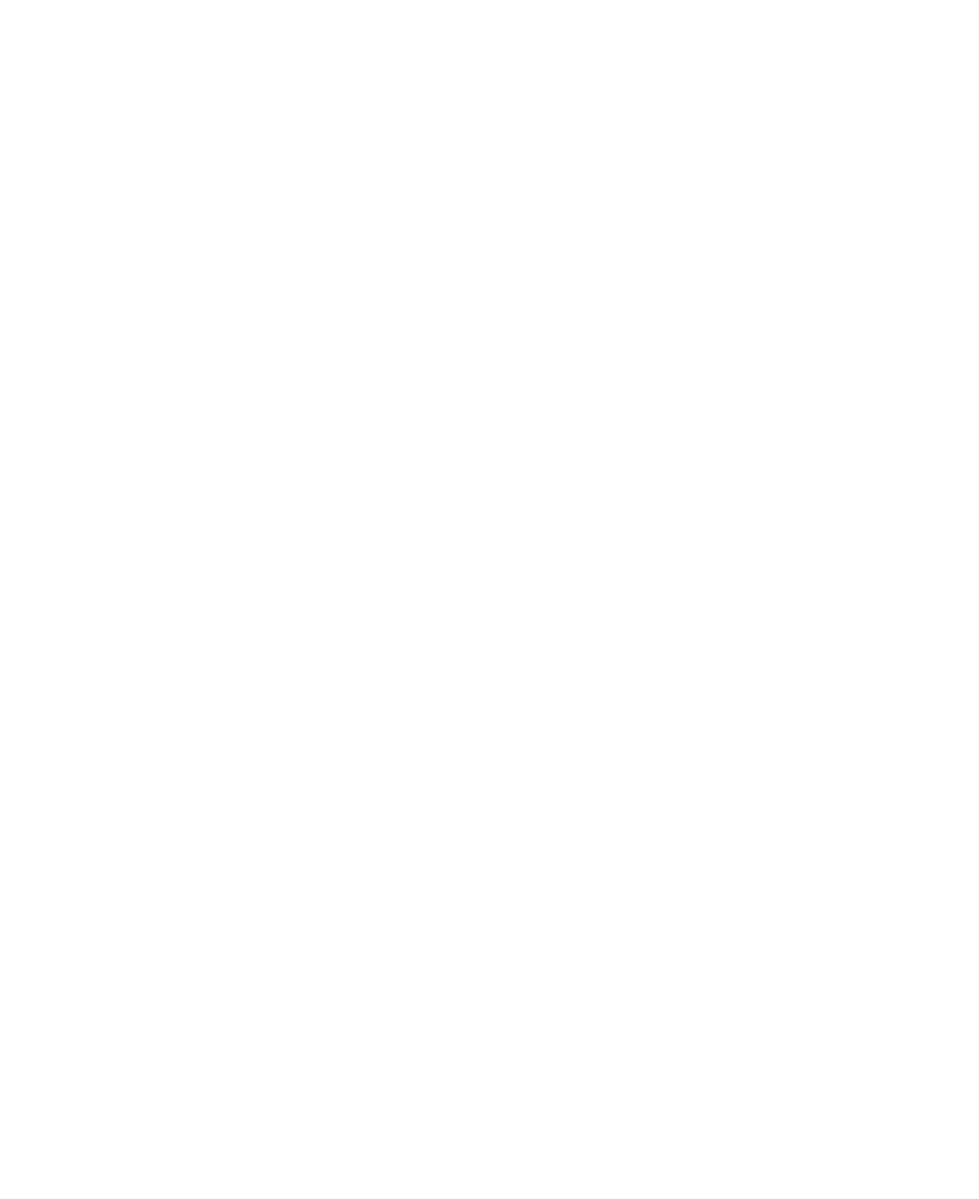
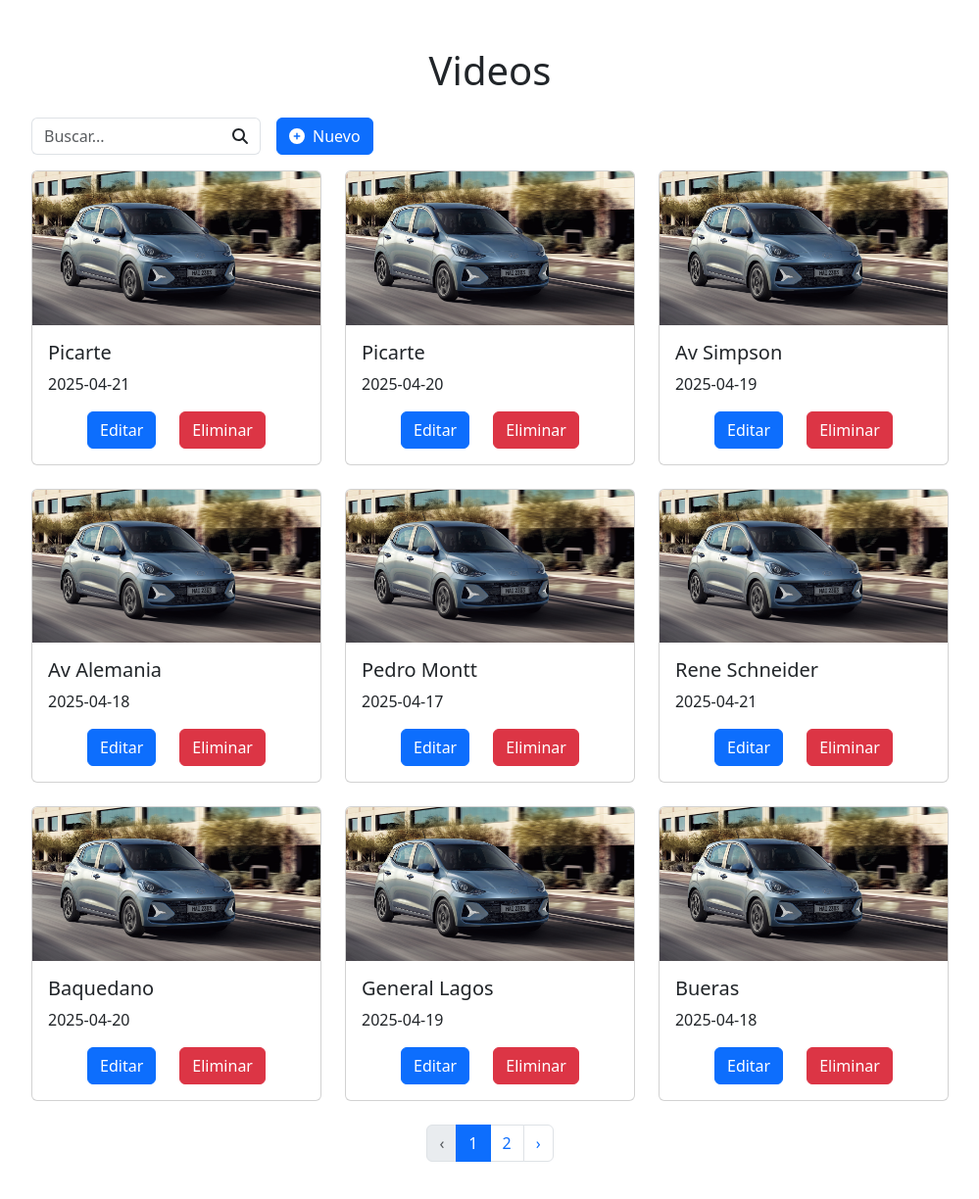
Before and after one commit to info288-17-202501/Fusa_Roads, a React (Vite) app in the folder frontend/: page /videos in a window 1280 px wide. Before the commit this address had no page. Shown: the top 1224 px of the page at 98% size, without its empty margins (140-1139 px from the left). Before the commit the page ends 800 px from the top, so only its background shows below. Built offline with nearby package versions, Linux system fonts and the light colour scheme.

Commit message:
feat: crear pagina de videos

```diff
--- a/frontend/src/App.tsx
+++ b/frontend/src/App.tsx
@@ -2,6 +2,7 @@ import React from 'react';
 import { BrowserRouter as Router, Routes, Route, Navigate } from 'react-router-dom';
 import Home from './pages/Home';
 import SeccioneCalles from './pages/SeccionesCalles'
+import Videos from './pages/Videos'
 
 
 const App: React.FC = () => {
@@ -11,6 +12,8 @@ const App: React.FC = () => {
         <Route path="/" element={<Navigate to="/home" />} />
         <Route path="/home" element={<Home/>} />
         <Route path="/secciones-calles" element={<SeccioneCalles/>} />
+        <Route path="/videos" element={<Videos/>} />
+
 
 
       </Routes>
--- /dev/null
+++ b/frontend/src/components/VideoCard.tsx
@@ -0,0 +1,27 @@
+import { Card, Button } from 'react-bootstrap';
+
+interface VideoCardProps {
+    image: string;
+    name: string;
+    date: string;
+    onEdit: () => void;
+    onDelete: () => void;
+}
+
+const VideoCard: React.FC<VideoCardProps> = ({ image, name, date, onEdit, onDelete }) => {
+    return(
+        <Card>
+            <Card.Img variant="top" src={image}/>
+            <Card.Body>
+                <Card.Title>{name}</Card.Title>
+                <Card.Text>{date}</Card.Text>
+                <div className='d-flex justify-content-center gap-4'>
+                    <Button variant='primary' onClick={onEdit}>Editar</Button>
+                    <Button variant='danger' onClick={onDelete}>Eliminar</Button>
+                </div>
+            </Card.Body>
+        </Card>
+    )
+}
+
+export default VideoCard
--- a/frontend/src/pages/Home.tsx
+++ b/frontend/src/pages/Home.tsx
@@ -19,6 +19,7 @@ function Home() {
 				<Card className='py-5 col-3'>
 					<img src={FusaLogo} className='col-8 mx-auto mb-4'/>
 					<Button className='col-8 mx-auto mb-3' variant='primary' onClick={() => handleNavigate("/secciones-calles")}>Secciones calles</Button>
+					<Button className='col-8 mx-auto mb-3' variant='primary' onClick={() => handleNavigate("/videos")}>Videos</Button>
 
 				</Card>
 			</div>
--- /dev/null
+++ b/frontend/src/pages/Videos.tsx
@@ -0,0 +1,110 @@
+import VideoCard from "../components/VideoCard"
+import auto from "../assets/auto.png"
+import { Button, Col, Container, FormControl, InputGroup, Pagination, Row } from 'react-bootstrap';
+import { useState } from "react";
+import { FontAwesomeIcon } from "@fortawesome/react-fontawesome";
+import { faCirclePlus, faSearch } from "@fortawesome/free-solid-svg-icons";
+
+interface VideoItem {
+    id: number;
+    name: string;
+    date: string;
+    image: string;
+}
+
+const videos: VideoItem[] = [
+    { id: 1, name: 'Picarte', date: '2025-04-21', image: auto },
+    { id: 2, name: 'Picarte', date: '2025-04-20', image: auto },
+    { id: 3, name: 'Av Simpson', date: '2025-04-19', image: auto },
+    { id: 4, name: 'Av Alemania', date: '2025-04-18', image: auto },
+    { id: 5, name: 'Pedro Montt', date: '2025-04-17', image: auto },
+    { id: 6, name: 'Rene Schneider', date: '2025-04-21', image: auto },
+    { id: 7, name: 'Baquedano', date: '2025-04-20', image: auto },
+    { id: 8, name: 'General Lagos', date: '2025-04-19', image: auto },
+    { id: 9, name: 'Bueras', date: '2025-04-18', image: auto },
+    { id: 10, name: 'Errazuriz', date: '2025-04-17', image: auto }
+];
+
+const ITEMS_PER_PAGE = 9;
+
+function Videos() {
+    const [searchTerm, setSearchTerm] = useState('');
+    const [page, setPage] = useState(1);
+
+    const filteredVideos = videos.filter((video) =>
+        video.name.toLowerCase().includes(searchTerm.toLowerCase())
+    )
+
+    const totalPages = Math.ceil(filteredVideos.length / ITEMS_PER_PAGE);
+    const paginatedVideos = filteredVideos.slice((page-1) * ITEMS_PER_PAGE, page*ITEMS_PER_PAGE)
+
+    const handleEdit = (id: number) => {
+        alert(`Editar video con ID ${id}`);
+    };
+
+    const handleDelete = (id: number) => {
+        alert(`Eliminar video con ID ${id}`);
+    };
+    return (
+        <>
+            <Container className="w-75 my-5">
+                <h1 className="d-flex justify-content-center mb-4">Videos</h1>
+                <div className="d-flex gap-3 mb-3">
+                    <InputGroup className='w-25' style={{ minWidth: 66}}>
+                        <FormControl
+                            type="text"
+                            placeholder="Buscar..."
+                            value={searchTerm}
+                            onChange={(e) => {
+                                setSearchTerm(e.target.value);
+                                setPage(1);
+                            }}
+                            className='border-end-0'
+                            style={{ outline: 'none', boxShadow: 'none', border: '1px solid rgb(222, 226, 230)'}}
+                        />
+                        <InputGroup.Text className='bg-transparent border-start-0'>
+                            <FontAwesomeIcon icon={faSearch} />
+                        </InputGroup.Text>
+                    </InputGroup>
+
+                    <Button className="d-flex gap-2">
+                        <FontAwesomeIcon className="my-auto" icon={faCirclePlus}/>
+                        Nuevo
+                    </Button>
+                </div>
+
+
+                <Row className="g-4">
+                    {paginatedVideos.map((video) => (
+                        <Col md={4} xs={8}>
+                            <VideoCard
+                                image={video.image}
+                                name={video.name}
+                                date={video.date}
+                                onEdit={() => handleEdit(video.id)}
+                                onDelete={() => handleDelete(video.id)}
+                            />
+                        </Col>
+                    ))}
+                </Row>
+
+                <Pagination className="mt-4 justify-content-center">
+                    <Pagination.Prev disabled={page == 1 ? true : false} onClick={() => setPage(page-1)}/>
+                    {[...Array(totalPages)].map((_, idx) => (
+                        <Pagination.Item
+                            key={idx}
+                            active={page===idx+1}
+                            onClick={() => setPage(idx+1)}
+                        >
+                            {idx+1}
+                        </Pagination.Item>
+                    ))}
+                    <Pagination.Next disabled={page == totalPages ? true : false} onClick={() => setPage(page+1)}/>
+                </Pagination>
+
+            </Container>
+        </>
+    )
+}
+
+export default Videos
```
